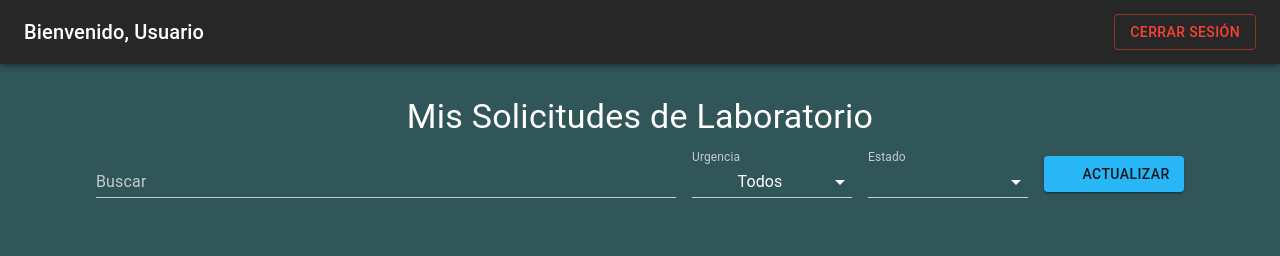
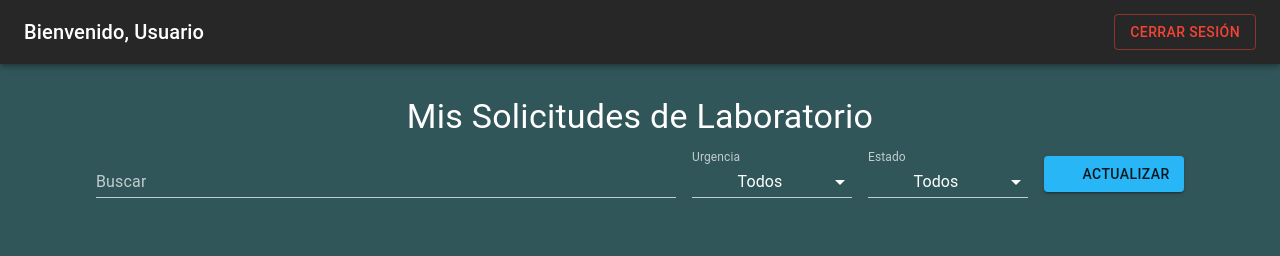
Before and after one commit to xStarH4ndx/ARQ-FRONT, a React (Vite) app: page /teacher-solicitudes in a window 1280 px wide. Shown: the top 256 px of the page. Built offline with nearby package versions, Linux system fonts and the light colour scheme; some icons are missing.

Commit message:
correcciones menores

```diff
--- a/src/pages/teacher/solicitudesForm.tsx
+++ b/src/pages/teacher/solicitudesForm.tsx
@@ -9,6 +9,7 @@ import { useQuery, useMutation } from '@apollo/client';
 import { LISTAR_ASIGNATURAS } from '../../graphql/asignaturas'; // Consulta para listar laboratorios y asignaturas
 import { LISTAR_LABORATORIOS } from '../../graphql/laboratorios'; // Consulta para listar laboratorios y asignaturas
 import { CREAR_SOLICITUD } from '../../graphql/solicitudes'; // Mutación para crear solicitud
+import { useNavigate } from 'react-router-dom';
 
 const SolicitudForm = () => {
   const [laboratorio, setLaboratorio] = useState('');
@@ -17,7 +18,7 @@ const SolicitudForm = () => {
   const [hora, setHora] = useState('');
   const [grupo, setGrupo] = useState('');
   const [insumosSeleccionados, setInsumosSeleccionados] = useState<{ idInsumo: string; cantidad: number }[]>([]);
-
+  const navigate = useNavigate();
   const usuarioId = useUserStore.getState().getId();
 
   // Consulta para listar los laboratorios
@@ -36,7 +37,6 @@ const SolicitudForm = () => {
       cantidad: i.cantidad
     }));
     setInsumosSeleccionados(mapped);
-    console.log('Insumos seleccionados:', mapped);
   };
 
   // Función para manejar el envío de la solicitud
@@ -53,7 +53,7 @@ const SolicitudForm = () => {
         cantidad: Number(i.cantidad)
       }))
     };
-
+    if (!window.confirm('Estas seguro de enviar la solicitud?')) return;
     try {
       // Llamada a la mutación de crear solicitud
       const { data } = await crearSolicitud({
@@ -61,10 +61,10 @@ const SolicitudForm = () => {
           input: solicitudData
         }
       });
-
-      console.log('Solicitud creada con éxito:', data.crearSolicitud);
-
+      alert('Solicitud creada con éxito!');
+      navigate('/teacher-solicitudes');
     } catch (error) {
+      alert('Error al crear la solicitud. Por favor, intente nuevamente.');
       console.error('Error al crear la solicitud:', error);
     }
   };
--- a/src/pages/teacher/teacherPage.tsx
+++ b/src/pages/teacher/teacherPage.tsx
@@ -50,7 +50,7 @@ const TeacherPage: React.FC = () => {
       return true;
     })
     .filter((solicitud) => {
-      if (filtroEstado === 'todos') return false;
+      if (filtroEstado === 'todos') return true;
       return filtroEstado === 'true' ? solicitud.estado === true : filtroEstado === 'false' ? solicitud.estado === false : true;
     })
     .filter((solicitud) => {
@@ -94,7 +94,7 @@ const TeacherPage: React.FC = () => {
             onChange={(e) => setFiltroEstado(e.target.value)}
             label="Estado"
           >
-            <MenuItem value="Todos">Todos</MenuItem>
+            <MenuItem value="todos">Todos</MenuItem>
             <MenuItem value="true">Aprobado</MenuItem>
             <MenuItem value="false">Pendiente</MenuItem>
           </Select>
```
Also changed, not shown: src/components/adminComponents/detalleSolicitud.tsx (line endings or trailing spaces).
